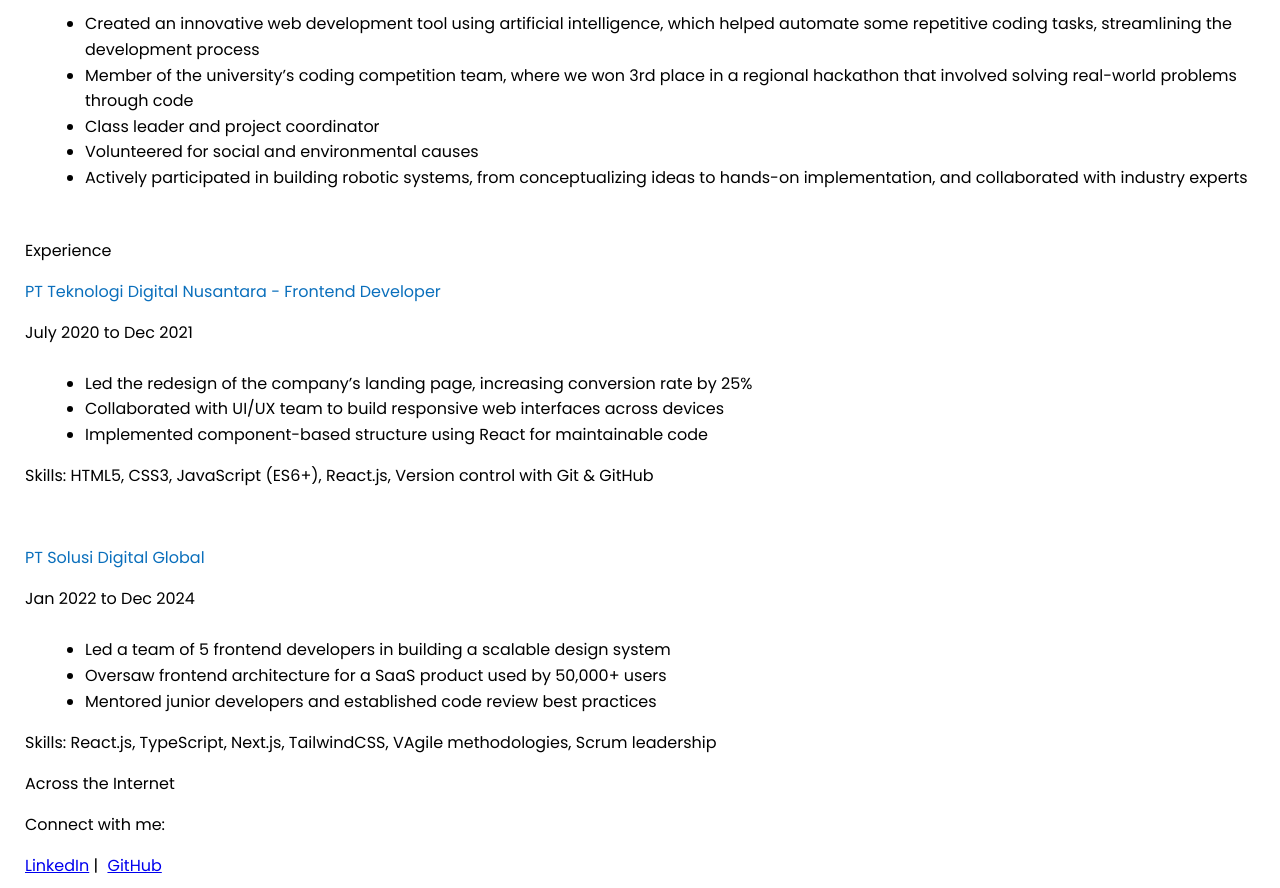
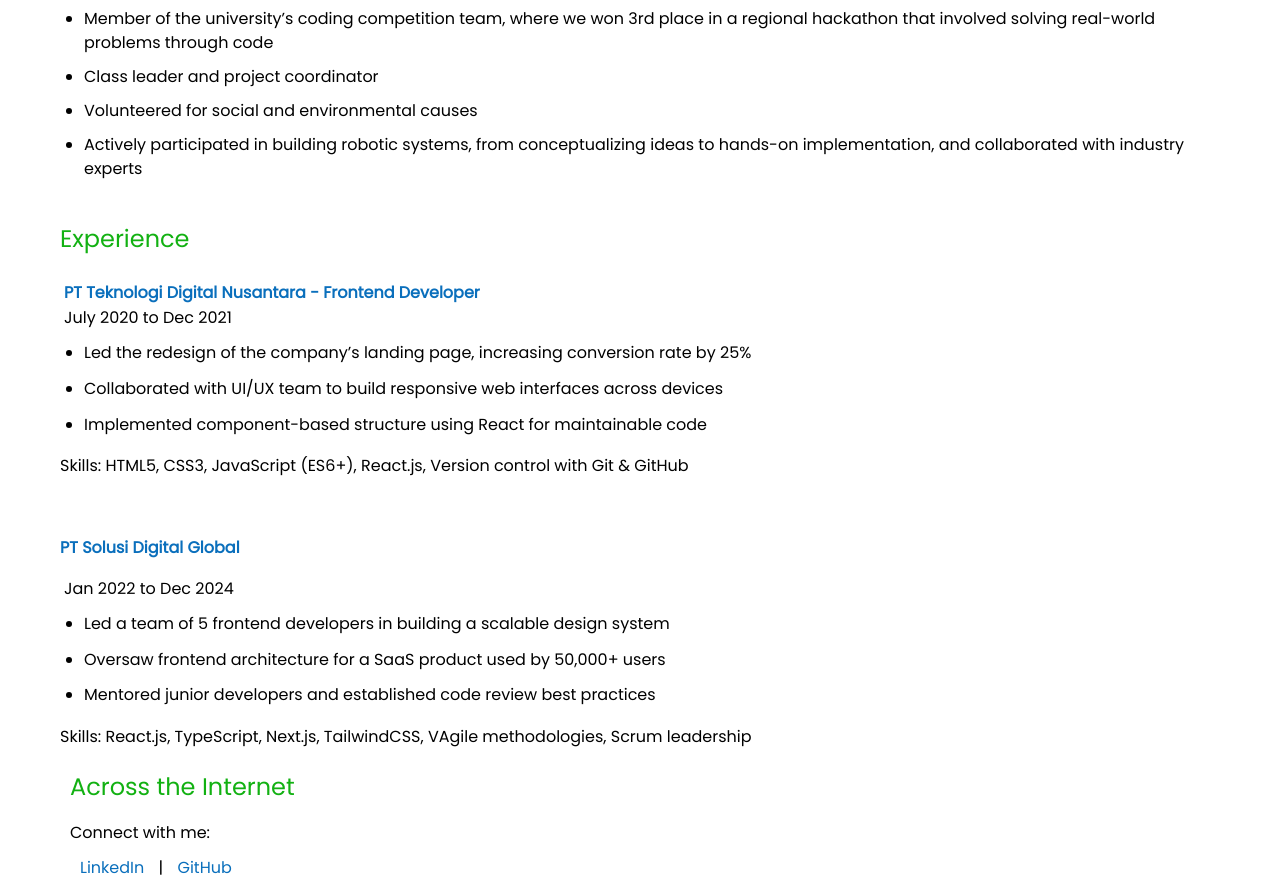
Before and after one commit to Fvrdhvn/single-page-cv, a plain HTML site: page Single Page CV/index.html in a window 1280 px wide. Shown: the part 692-1580 px from the top of the page. Drawn offline with Linux system fonts and the light colour scheme.

Commit message:
Update style.css
Penambahan beberapa style dan perubahan beberapa id menjadi class

```diff
--- a/Single Page CV/style.css
+++ b/Single Page CV/style.css
@@ -1,6 +1,17 @@
-* {
+*,
+*::before,
+*::after {
+  box-sizing: border-box;
+}
+
+body {
   font-family: poppins, sans-serif;
-  margin-left: 5px;
+}
+
+.container {
+    max-width: 1200px;
+    margin: 0 auto;
+    padding: 0 20px;
 }
 
 hr {
@@ -11,24 +22,33 @@
 }
 
 #position {
-    margin-top: auto;
+    margin-top: 10px;
 }
 
-#position, #head {
+#position  {
   color: rgb(18, 177, 18);
 }
 
-#ident-info, #edu-info, #exp-info {
+.heading {
+    font-size: 1.5rem;
+    margin-top: 15px;
+    color: rgb(18, 177, 18);
+
+}
+
+.ident-info, .edu-info, .exp-info, .skills-info {
     margin: auto;
     padding-left: 4px;
-}
+  }
 
 .my-education, .my-exp {
+    margin: auto;
     padding-top: 15px;
 }
 
 .main-place {
-    color: rgb(10, 111, 188)
+    color: rgb(10, 111, 188);
+    font-weight: bold;
 }
 
 ul {
@@ -40,3 +60,52 @@
     line-height: 1.6;
     list-style:disc;
 }
+
+ul.edu-info li {
+  margin-bottom: 10px; /* Memberikan jarak antar list item */
+  line-height: 1.5; /* Menjaga jarak baris supaya lebih rapi */
+}
+
+/* Styling untuk ul dan li dalam exp-info */
+ul.exp-info {
+  padding-top: 10px;
+  margin-left: 0;
+}
+
+ul.exp-info li {
+  margin-left: 20px;
+  line-height: 1.6;
+  list-style: disc;
+  margin-bottom: 10px;  /* Menambahkan jarak antar item */
+}
+
+/* Optional: Menambahkan penataan untuk .exp-info jika perlu */
+.exp-info {
+  margin: auto;
+  padding-left: 4px;
+}
+
+.contact {
+    margin-top: 20px;
+    padding-left: 10px;
+  }
+
+  .contact .heading {
+    font-size: 1.5rem;
+    color: rgb(18, 177, 18);  /* Sesuaikan dengan skema warna */
+  }
+
+  .contact p {
+    font-size: 1rem;
+    margin-bottom: 10px;
+  }
+
+  .contact-link {
+    text-decoration: none;  /* Menghapus garis bawah pada link */
+    color: rgb(10, 111, 188);  /* Warna biru atau sesuaikan dengan desain */
+    margin: 0 10px;  /* Memberikan jarak antar link */
+  }
+
+  .contact-link:hover {
+    color: rgb(0, 78, 155);  /* Warna berubah saat hover untuk interaktivitas */
+  }
```
